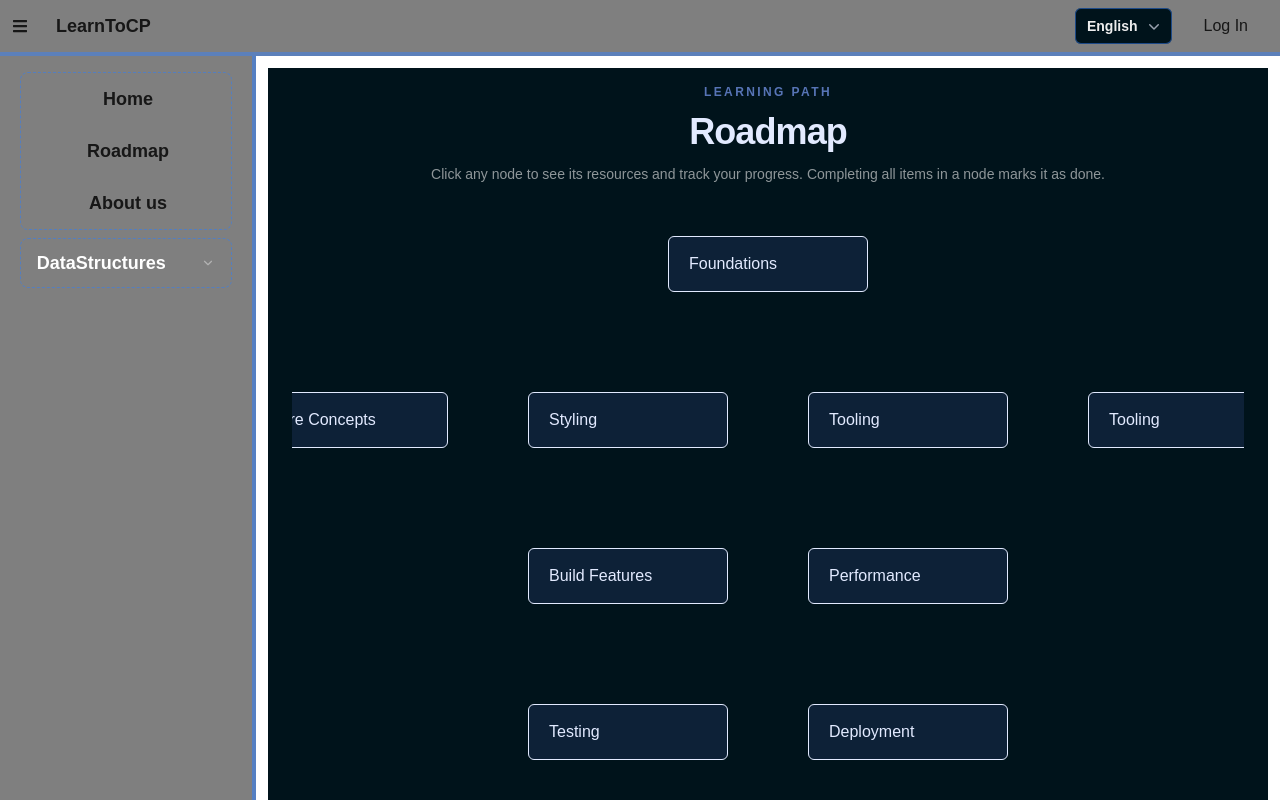
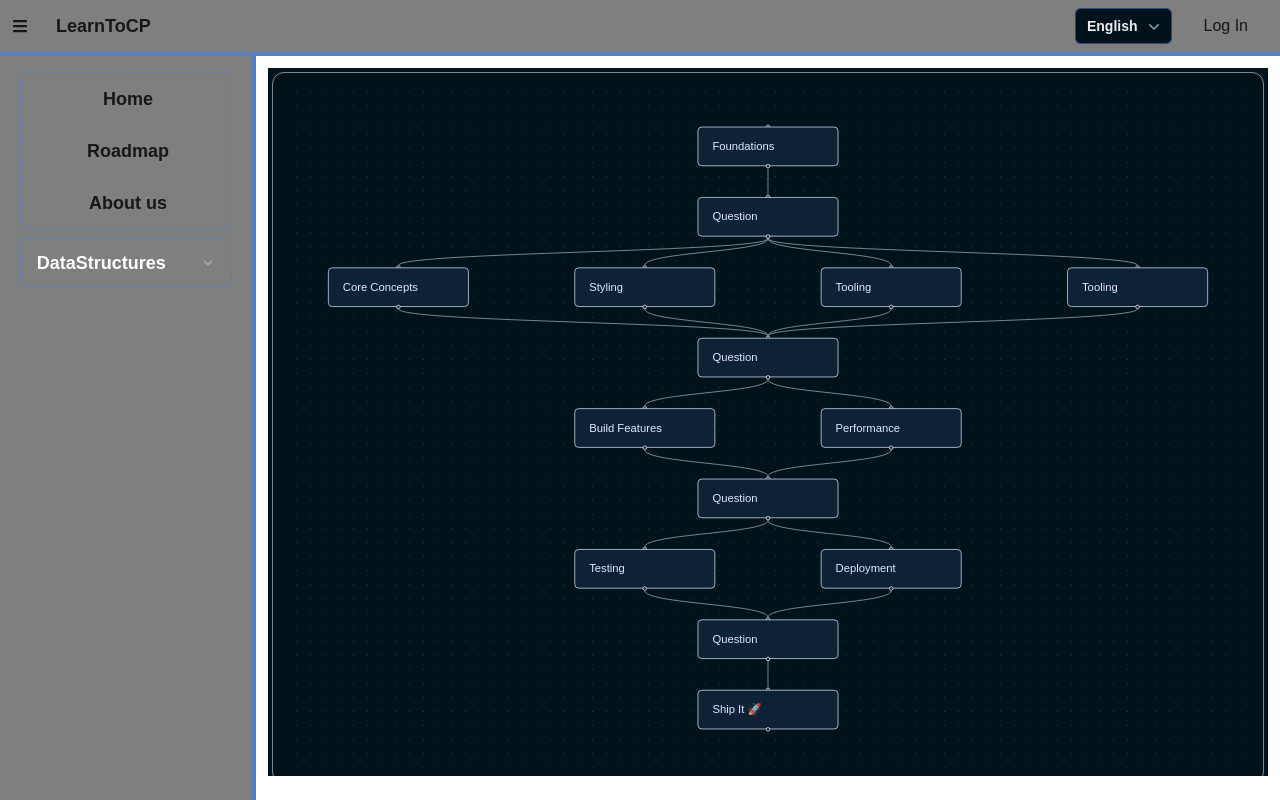
Before and after one commit to ZippyBagi/LearnToCP, a Next.js app in the folder learntocp/: page /roadmap in a window 1280 px wide. Built offline with nearby package versions, Linux system fonts and the light colour scheme.

Commit message:
Working Roadmap
ReactFlow

```diff
--- a/learntocp/app/roadmap/page.tsx
+++ b/learntocp/app/roadmap/page.tsx
@@ -13,9 +13,9 @@ export const metadata: Metadata = {
  */
 export default function RoadmapPage() {
   return (
-    <main className="min-h-fill bg-[var(--color-bg-page)] px-6 py-4">
-      {/* Page header */}
-      <header className="mx-auto mb-3 max-w-3xl text-center">
+    <main className="min-h-fill bg-[var(--color-bg-page)] px-4 py-4">
+
+      {/*<header className="mx-auto mb-3 max-w-3xl text-center">
         <p className="mb-3 text-xs font-semibold uppercase tracking-[0.2em] text-[var(--color-text-accent)] opacity-70">
           Learning path
         </p>
@@ -26,11 +26,10 @@ export default function RoadmapPage() {
           Click any node to see its resources and track your progress.
           Completing all items in a node marks it as done.
         </p>
-      </header>
+      </header>*/}
 
-      {/* Diagram */}
-      <section aria-label="Roadmap diagram" className="w-full overflow-x-auto">
-        <div className="flex justify-center"><RoadmapCanvas matrix={roadmapMatrix} /></div>
+      <section aria-label="Roadmap diagram" className="w-full h-[calc(100vh-7rem)]">
+        <RoadmapCanvas matrix={roadmapMatrix} />
       </section>
     </main>
   );
--- a/learntocp/app/ui/roadmap/RoadmapCanvas.tsx
+++ b/learntocp/app/ui/roadmap/RoadmapCanvas.tsx
@@ -1,20 +1,28 @@
 "use client";
 
-import { useRef } from "react";
+import { useState, useCallback, useMemo} from "react";
 import type { RoadmapMatrix } from "@/app/utils/roadmap.types";
-import { RoadmapNodeCard } from "./RoadmapNodeCard";
 import { RoadmapModal } from "./RoadmapModal";
-import { useRoadmapCanvas } from "./utils/useRoadmapCanvas";
+import { useRoadmapCanvas} from "./utils/useRoadmapCanvas";
+import '@xyflow/react/dist/style.css';
+import { Node, Edge, NodeChange, EdgeChange,Connection,
+  ReactFlow, applyNodeChanges, applyEdgeChanges, addEdge,
+  Background } from '@xyflow/react';
+import RoadmapCustomNode from "./utils/ReactFlowCustomNodeWrapper";
+import {getElementPositions} from "./utils/roadmap.utils"
 
-interface RoadmapCanvasProps {
+type RoadmapCanvasProps = {
   matrix: RoadmapMatrix;
 }
 
+const nodeTypes = {
+  custom: RoadmapCustomNode,
+};
+
+const gap_y = 100;
+const gap_x = 350;
+
 export function RoadmapCanvas({ matrix }: RoadmapCanvasProps) {
-  const nodeRefs = useRef<(HTMLDivElement | null)[][]>(
-    matrix.map((layer) => layer.map(() => null))
-  );
-
   const {
     modal,
     setModal,
@@ -25,33 +33,88 @@ export function RoadmapCanvas({ matrix }: RoadmapCanvasProps) {
     handleToggle,
   } = useRoadmapCanvas(matrix);
 
-  {/*min-w-6xl minimum needed for 4 nodes per row*/}
+  const { nodeValues, edgeValues } = useMemo(() => {
+    const nodeValues: Node[] = [];
+    const edgeValues: Edge[] = [];
+    let cur_y = 0;
+    let next_index = 0;
+
+    for (let i = 0; i < matrix.length; i++) {
+      const positions = getElementPositions(matrix[i].length, gap_x);
+
+      for (let j = 0; j < matrix[i].length; j++) {
+        const li = i;
+        const lj = j;
+        nodeValues.push({
+          id: next_index.toString(),
+          type: 'custom',
+          position: { x: positions[lj], y: cur_y },
+          data: {
+            label: matrix[li][lj].title,
+            progress: getProgress(li, lj),
+            isComplete: isComplete(li, lj),
+            onClick: () => setModal({ layerIndex: li, nodeIndex: lj }),
+          },
+        });
+        next_index++;
+      }
+
+      cur_y += gap_y;
+      if (i === matrix.length - 1) continue;
+
+      nodeValues.push({
+        id: next_index.toString(),
+        type: 'custom',
+        position: { x: 0, y: cur_y },
+        data: { label: "Question", progress: 0, isComplete: false, onClick: () => {} },
+      });
+      next_index++;
+      cur_y += gap_y;
+
+      for (let j = 0; j < matrix[i].length; j++) {
+        edgeValues.push({
+          id: `${nodeValues.length-1 - matrix[i].length + j}-${nodeValues.length - 1}`,
+          source: `${nodeValues.length-1 - matrix[i].length + j}`,
+          target: `${nodeValues.length - 1}`,
+        });
+      }
+      if(i !== 0){
+        for (let j = 0; j < matrix[i].length; j++) {
+          edgeValues.push({
+            id: `${nodeValues.length - matrix[i].length - 2}-${nodeValues.length- 1 - matrix[i].length + j}`,
+            source: `${nodeValues.length - matrix[i].length - 2}`,
+            target: `${nodeValues.length- 1 - matrix[i].length + j}`,
+          });
+        }
+      }
+    }
+
+    const i = matrix.length-1;
+    for (let j = 0; j < matrix[i].length; j++) {
+      edgeValues.push({
+        id: `${nodeValues.length- 1 - matrix[i].length + j}-${nodeValues.length - matrix[i].length}`,
+        source: `${nodeValues.length- 1 - matrix[i].length + j}`,
+        target: `${nodeValues.length - matrix[i].length}`,
+      });
+    }
+
+    return { nodeValues, edgeValues };
+  }, [matrix]);
+
+  const [nodes, setNodes] = useState<Node[]>(nodeValues);
+  const [edges, setEdges] = useState<Edge[]>(edgeValues);
+
+  const onNodesChange = useCallback(
+    (changes: NodeChange[]) => setNodes((nodesSnapshot: Node[]) => applyNodeChanges(changes, nodesSnapshot)),
+    [],
+  );
   return (
-    <div className="min-w-6xl">
-      <div className="flex flex-col items-center pt-10 gap-25 w-full">
-        {matrix.map((layer, li) => (
-          <div
-            key={li}
-            className="flex flex-row flex-wrap items-stretch justify-center gap-20 w-full"
-          >
-            {layer.map((node, ni) => (
-              <div
-                key={ni}
-                ref={(el) => {
-                  if (!nodeRefs.current[li]) nodeRefs.current[li] = [];
-                  nodeRefs.current[li][ni] = el;
-                }}
-              >
-                <RoadmapNodeCard
-                  title={node.title}
-                  progress={getProgress(li, ni)}
-                  isComplete={isComplete(li, ni)}
-                  onClick={() => setModal({ layerIndex: li, nodeIndex: ni })}
-                />
-              </div>
-            ))}
-          </div>
-        ))}
+
+    <div className="-m-3 h-[calc(100%+1.5rem)] w-[calc(100%+1.5rem)]">
+      <div className="h-full w-full border-1 rounded-xl p-3 border-white/50">
+        <ReactFlow proOptions={{ hideAttribution: true }} nodeTypes={nodeTypes} fitView nodes={nodes} edges={edges} onNodesChange={onNodesChange}>
+          <Background />
+        </ReactFlow>
       </div>
 
       {modal !== null && modalNode !== null && (
--- a/learntocp/app/ui/roadmap/RoadmapNodeCard.tsx
+++ b/learntocp/app/ui/roadmap/RoadmapNodeCard.tsx
@@ -13,7 +13,7 @@ export function RoadmapNodeCard({
   progress,
   isComplete,
   onClick,
-}: RoadmapNodeCardProps) {
+}: RoadmapNodeCardProps, ) {
   return (
     <button
       onClick={onClick}
--- /dev/null
+++ b/learntocp/app/ui/roadmap/utils/ReactFlowCustomNodeWrapper.tsx
@@ -0,0 +1,18 @@
+import { NodeProps } from '@xyflow/react';
+import { Handle, Position } from '@xyflow/react';
+import { RoadmapNodeCard } from '../RoadmapNodeCard';
+
+export default function RoadmapCustomNode({ data }: NodeProps) {
+  return (
+    <>
+      <Handle type="target" position={Position.Top} isConnectable={false}/>
+      <RoadmapNodeCard
+        title={data.label as string}
+        progress={data.progress as number ?? 0}
+        isComplete={data.isComplete as boolean ?? false}
+        onClick={data.onClick as () => void ?? (() => {})}
+      />
+      <Handle type="source" position={Position.Bottom} isConnectable={false} />
+    </>
+  );
+}
--- a/learntocp/app/ui/roadmap/utils/roadmap.utils.ts
+++ b/learntocp/app/ui/roadmap/utils/roadmap.utils.ts
@@ -22,6 +22,24 @@ export function loadCheckedState(matrix: { items: unknown[] }[][]): CheckedState
   return result;
 }
 
+export function getElementPositions(n: number, gap_x: number): number[] {
+  const positions: number[] = [];
+
+  if (n % 2 === 1) {
+    const mid = Math.floor(n / 2);
+    for (let i = 0; i < n; i++) {
+      positions.push((i - mid) * gap_x);
+    }
+  } else {
+    const mid = n / 2;
+    for (let i = 0; i < n; i++) {
+      positions.push((i - mid + 0.5) * gap_x);
+    }
+  }
+
+  return positions;
+}
+
 export function persistCheckedItem(key: string, next: boolean[]): void {
   try {
     localStorage.setItem(key, JSON.stringify(next));
--- a/learntocp/package.json
+++ b/learntocp/package.json
@@ -13,6 +13,7 @@
     "@heroicons/react": "^2.2.0",
     "@tailwindcss/typography": "^0.5.19",
     "@tailwindcss/vite": "^4.2.1",
+    "@xyflow/react": "^12.10.2",
     "fs": "0.0.1-security",
     "heroicons": "^2.2.0",
     "lucide-react": "^1.7.0",
```
Also changed, not shown: 1 other file (tests, documents, lock files or other folders).
